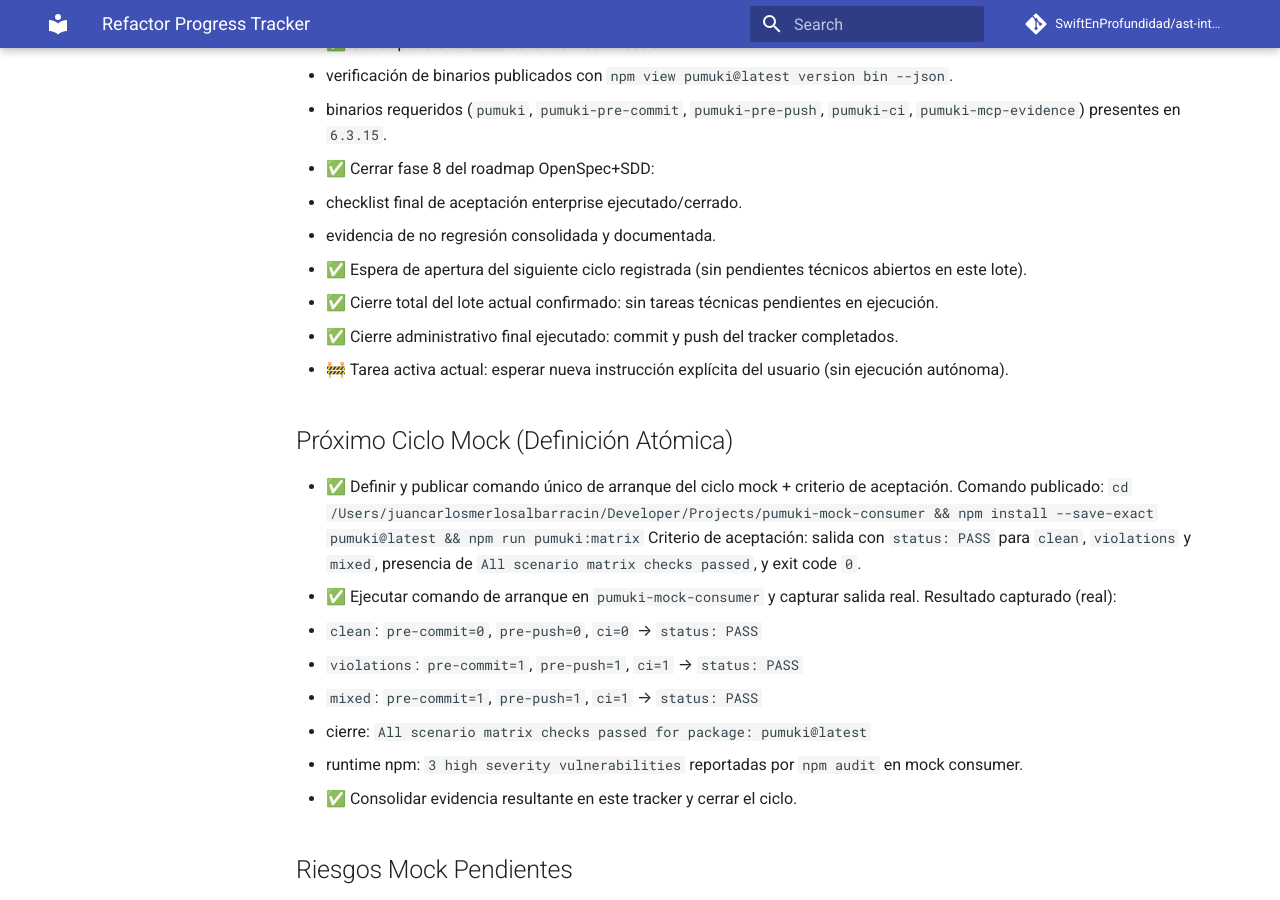
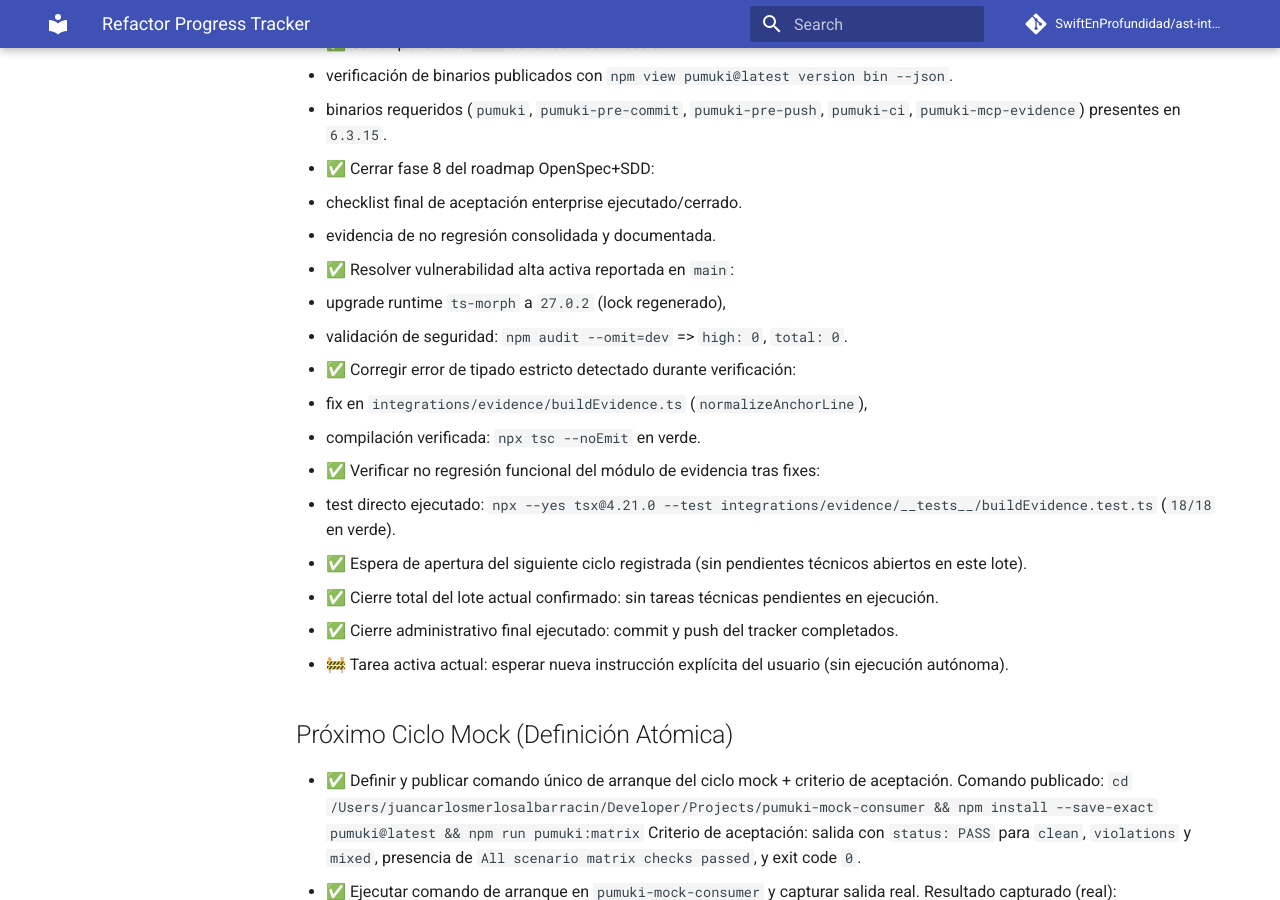
Before and after one commit to SwiftEnProfundidad/ast-intelligence-hooks, an MkDocs documentation site: the page built from docs/REFRACTOR_PROGRESS.md, in a window 1280 px wide and 900 px high, scrolled down 5651 px. Built offline with MkDocs 1.6.1 and Material for MkDocs 9.7.7, drawn with Linux system fonts in a browser that asks for light colours; comment, search, counter and statistics services are not loaded.

Commit message:
fix(security): raise ts-morph baseline and clear prod audit

```diff
--- a/docs/REFRACTOR_PROGRESS.md
+++ b/docs/REFRACTOR_PROGRESS.md
@@ -127,6 +127,14 @@ Estado consolidado del refactor con seguimiento de tareas y evidencia del avance
 - ✅ Cerrar fase 8 del roadmap OpenSpec+SDD:
   - checklist final de aceptación enterprise ejecutado/cerrado.
   - evidencia de no regresión consolidada y documentada.
+- ✅ Resolver vulnerabilidad alta activa reportada en `main`:
+  - upgrade runtime `ts-morph` a `27.0.2` (lock regenerado),
+  - validación de seguridad: `npm audit --omit=dev` => `high: 0`, `total: 0`.
+- ✅ Corregir error de tipado estricto detectado durante verificación:
+  - fix en `integrations/evidence/buildEvidence.ts` (`normalizeAnchorLine`),
+  - compilación verificada: `npx tsc --noEmit` en verde.
+- ✅ Verificar no regresión funcional del módulo de evidencia tras fixes:
+  - test directo ejecutado: `npx --yes tsx@4.21.0 --test integrations/evidence/__tests__/buildEvidence.test.ts` (`18/18` en verde).
 - ✅ Espera de apertura del siguiente ciclo registrada (sin pendientes técnicos abiertos en este lote).
 - ✅ Cierre total del lote actual confirmado: sin tareas técnicas pendientes en ejecución.
 - ✅ Cierre administrativo final ejecutado: commit y push del tracker completados.
```
Also changed, not shown: CHANGELOG.md (+2 -0 lines), package.json (+4 -4 lines), 2 other files.
